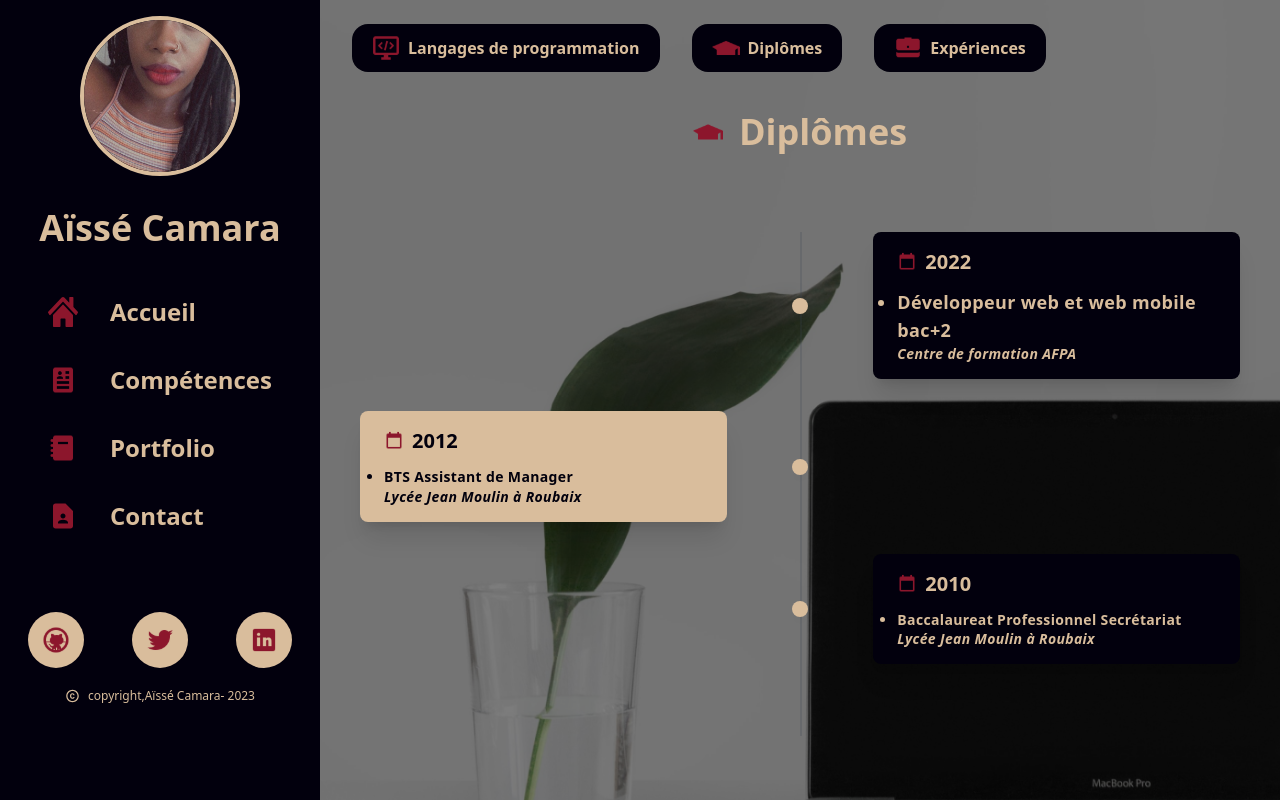
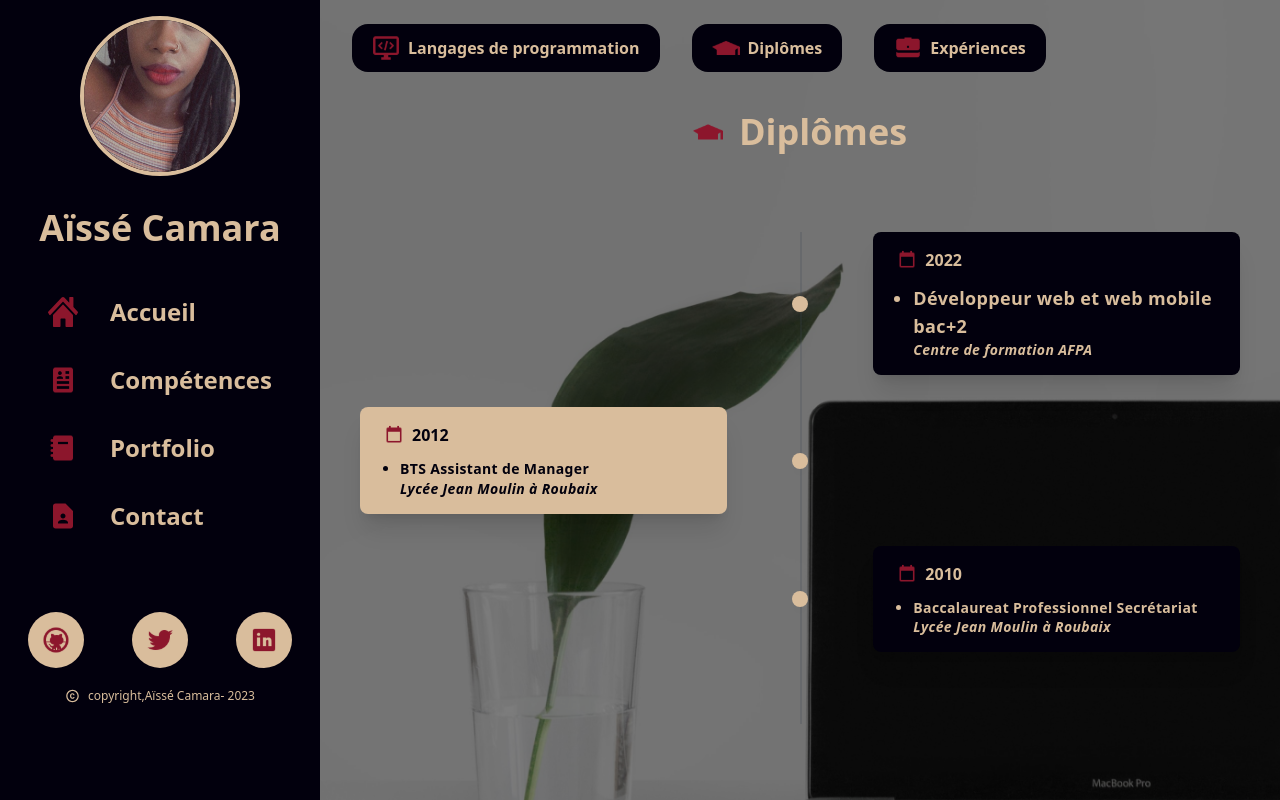
Before and after one commit to aisse59/portfolio_React_aisse, a React (Create React App) app: page /diplomes in a window 1280 px wide. Built offline with nearby package versions, Linux system fonts and the light colour scheme.

Commit message:
MAJ du component Diplomes

```diff
--- a/src/components/diplome/Diplome.js
+++ b/src/components/diplome/Diplome.js
@@ -28,9 +28,9 @@ const Diplome
 
            </div>
             <div class="order-1 bg-primary rounded-lg shadow-xl w-5/12 px-6 py-4">
-              <h3 class="mb-3 font-bold text-quaternary text-xl flex flex-row gap-2">
+              <h3 class="mb-3 font-bold text-quaternary text-base flex flex-row gap-2">
               <img src={calendar} alt="calendar" />2022</h3>
-              <ul class="text-sm leading-snug tracking-wide text-quaternary text-opacity-100">
+              <ul class="text-sm leading-snug tracking-wide text-quaternary text-opacity-100 pl-4">
                <li className="font-semibold list-disc text-lg">Développeur web et web mobile bac+2</li>
                <li className="font-semibold  italic">Centre de formation AFPA</li>
               </ul>
@@ -44,10 +44,10 @@ const Diplome
 
            </div>
            <div class="order-1 bg-quaternary rounded-lg shadow-xl w-5/12 px-6 py-4">
-             <div class="mb-3 font-bold text-primary text-xl flex flex-row gap-2">
+             <h3 class="mb-3 font-bold text-primary text-base flex flex-row gap-2 ">
              <img src={calendar} alt="calendar" />
-              2012</div>
-            <ul class="text-sm font-medium leading-snug tracking-wide text-primary text-opacity-100">
+              2012</h3>
+            <ul class="text-sm font-medium leading-snug tracking-wide text-primary text-opacity-100 pl-4">
                <li className="font-semibold  list-disc">BTS Assistant de Manager</li>
                <li className="font-semibold  italic">Lycée Jean Moulin à Roubaix</li>
             </ul>
@@ -61,10 +61,10 @@ const Diplome
 
             </div>
            <div class="order-1 bg-primary rounded-lg shadow-xl w-5/12 px-6 py-4">
-             <h3 class="mb-3 font-bold text-quaternary text-xl flex flex-row gap-2">
+             <h3 class="mb-3 font-bold text-quaternary text-base flex flex-row gap-2 ">
              <img src={calendar} alt="calendar" />
               2010</h3>
-             <ul class="text-sm leading-snug tracking-wide text-quaternary text-opacity-100">
+             <ul class="text-sm leading-snug tracking-wide text-quaternary text-opacity-100 pl-4">
              <li className="font-semibold  list-disc">Baccalaureat Professionnel Secrétariat</li>
                <li className="font-semibold  italic">Lycée Jean Moulin à Roubaix</li>
              </ul>
```
